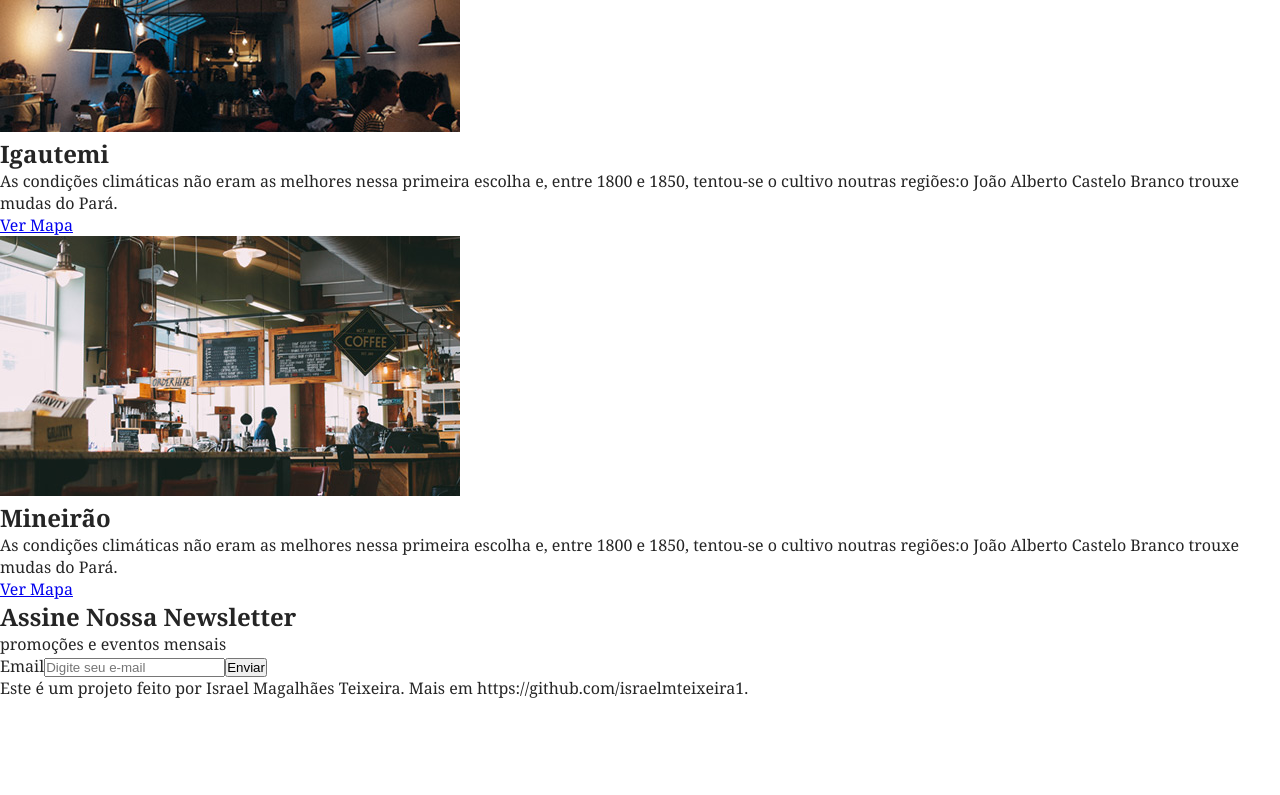
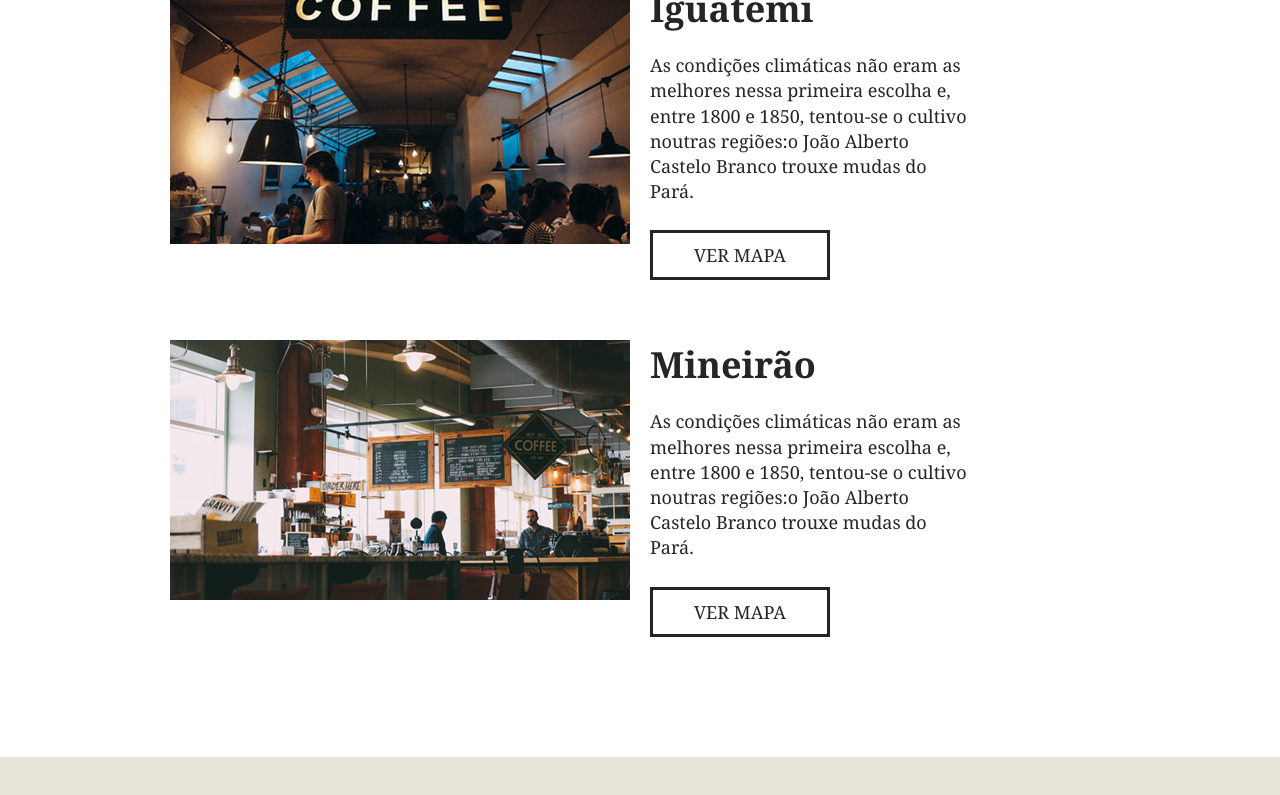
Before and after one commit to israelmteixeira1/Braf--Coffe, an Angular app in the folder brafe-css/: page / in a window 1280 px wide. Shown: the part 2260-3055 px from the top of the page. Before the commit the page ends 3001 px from the top, so only its background shows below. Built offline with nearby package versions, Linux system fonts and the light colour scheme.

Commit message:
Adicionado stylo css as section locais e footer

```diff
--- a/brafe-css/src/app/pages/brafe-css-puro/brafe-css-puro.component.css
+++ b/brafe-css/src/app/pages/brafe-css-puro/brafe-css-puro.component.css
@@ -1,6 +1,7 @@
 * {
     padding: 0;
     margin: 0;
+    box-sizing: border-box;
 }
 
 body {
@@ -203,3 +204,149 @@ h2.produtos-mineiro::before {
     padding: 15px 0;
     margin: 20px auto 0 auto;
 }
+
+.locais {
+    max-width: 960px;
+    margin: 0 auto;
+    padding: 60px 0;
+}
+
+.locais-item {
+    clear: both;
+    margin: 60px auto;
+}
+
+.locais-item::after, .locais-item::before {
+    content: '';
+    display: table;
+    clear: both;
+}
+
+.locais-item img {
+    width: 460px;
+    float: left;
+    display: block;
+    margin: 0 10px;
+}
+
+.locais-item > div {
+    width: 460px;
+    float: left;
+    margin: 0 10px;
+}
+
+.locais-item h2 {
+    font-size: 2.25em;
+    margin-bottom: 20px;
+}
+
+.locais-item p {
+    font-size: 1.125em;
+    line-height: 1.4em;
+    max-width: 320px;
+    margin-bottom: 26px;
+}
+
+.locais-item a {
+    width: 180px;
+    border: 3px solid;
+    text-decoration: none;
+    color: #252525;
+    display: block;
+    font-size: 1.125em;
+    text-transform: uppercase;
+    text-align: center;
+    padding: 10px 20px;
+}
+
+.assine {
+    background: #e7e4d8;
+    padding: 30px 0;
+}
+
+.assine-container {
+    max-width: 960px;
+    margin: 0 auto;
+}
+
+.assine-container::after, .assine-container::before {
+    content: '';
+    display: table;
+    clear: both;
+}
+
+.assine-info {
+    width: 460px;
+    margin: 0 10px;
+    float:left
+}
+
+.assine-info h2 {
+    font-size: 2.25em;
+}
+
+.assine-info p {
+    font-size: 1.5em;
+    font-style: italic;
+}
+
+.assine form {
+    width: 460px;
+    margin: 10px 10px 0 10px;
+    float: left;
+}
+
+.assine form label {
+    display: none;
+}
+
+.assine input {
+    width: 320px;
+    border: 3px solid #252525;
+    background: none;
+    font-size: 1.5em;
+    font-style: italic;
+    font-family: Georgia, serif;
+    padding: 10px;
+}
+
+.assine button {
+    background: #252525;
+    font-family: Georgia, serif;
+    font-size: 1.5em;
+    width: 140px;
+    color: #fff;
+    padding: 13px 0;
+    border: none;
+    cursor: pointer;
+}
+
+.footer {
+    background: #d6d3c8;
+    padding: 40px 0;
+}
+
+.footer-container {
+    max-width: 960px;
+    margin: 0 auto;
+}
+
+.footer-container::after, .footer-container::before {
+    content: '';
+    display: table;
+    clear: both;
+}
+
+.footer p {
+    float: left;
+    margin: 0 10px;
+    font-size: 1.125em;
+    line-height: 1.4em;
+    max-width: 440px;
+}
+
+.footer img {
+    float: right;
+    display: block;
+    margin: 0 10px;
+}
--- a/brafe-css/src/app/pages/brafe-css-puro/brafe-css-puro.component.html
+++ b/brafe-css/src/app/pages/brafe-css-puro/brafe-css-puro.component.html
@@ -62,8 +62,8 @@
         <a class="produtos-button" href="#">Saiba Mais</a>
     </section>
 
-    <section>
-        <div>
+    <section class="locais">
+        <div class="locais-item">
             <img src="assets/2-1-brafe-1-puro-html-1_arquivos/brafe-1-puro/img/botafogo.jpg" alt="Brafe unidade 1">
             <div>
                 <h2>Botafogo</h2>
@@ -74,10 +74,10 @@
                 <a href="#">Ver Mapa</a>
             </div>
         </div>
-        <div>
+        <div class="locais-item">
             <img src="assets/2-1-brafe-1-puro-html-1_arquivos/brafe-1-puro/img/iguatemi.jpg" alt="Brafe unidade iguatemi">
             <div>
-                <h2>Igautemi</h2>
+                <h2>Iguatemi</h2>
                 <p>
                     As condições climáticas não eram as melhores nessa primeira escolha e, entre 1800 e 1850,
                     tentou-se o cultivo noutras regiões:o João Alberto Castelo Branco trouxe mudas do Pará.
@@ -85,7 +85,7 @@
                 <a href="#">Ver Mapa</a>
             </div>
         </div>
-        <div>
+        <div class="locais-item">
             <img src="assets/2-1-brafe-1-puro-html-1_arquivos/brafe-1-puro/img/mineirao.jpg" alt="Brafe unidade mineirão">
             <div>
                 <h2>Mineirão</h2>
@@ -98,9 +98,9 @@
         </div>
     </section>
 
-    <section>
-        <div>
-            <div>
+    <section class="assine">
+        <div class="assine-container">
+            <div class="assine-info">
                 <h2>
                     Assine Nossa Newsletter
                 </h2>
@@ -114,8 +114,8 @@
         </div>
     </section>
 
-    <footer>
-        <div>
+    <footer class="footer">
+        <div class="footer-container">
             <p>
                 Este é um projeto feito por Israel Magalhães Teixeira. Mais em https://github.com/israelmteixeira1. <br>
             </p>
```
